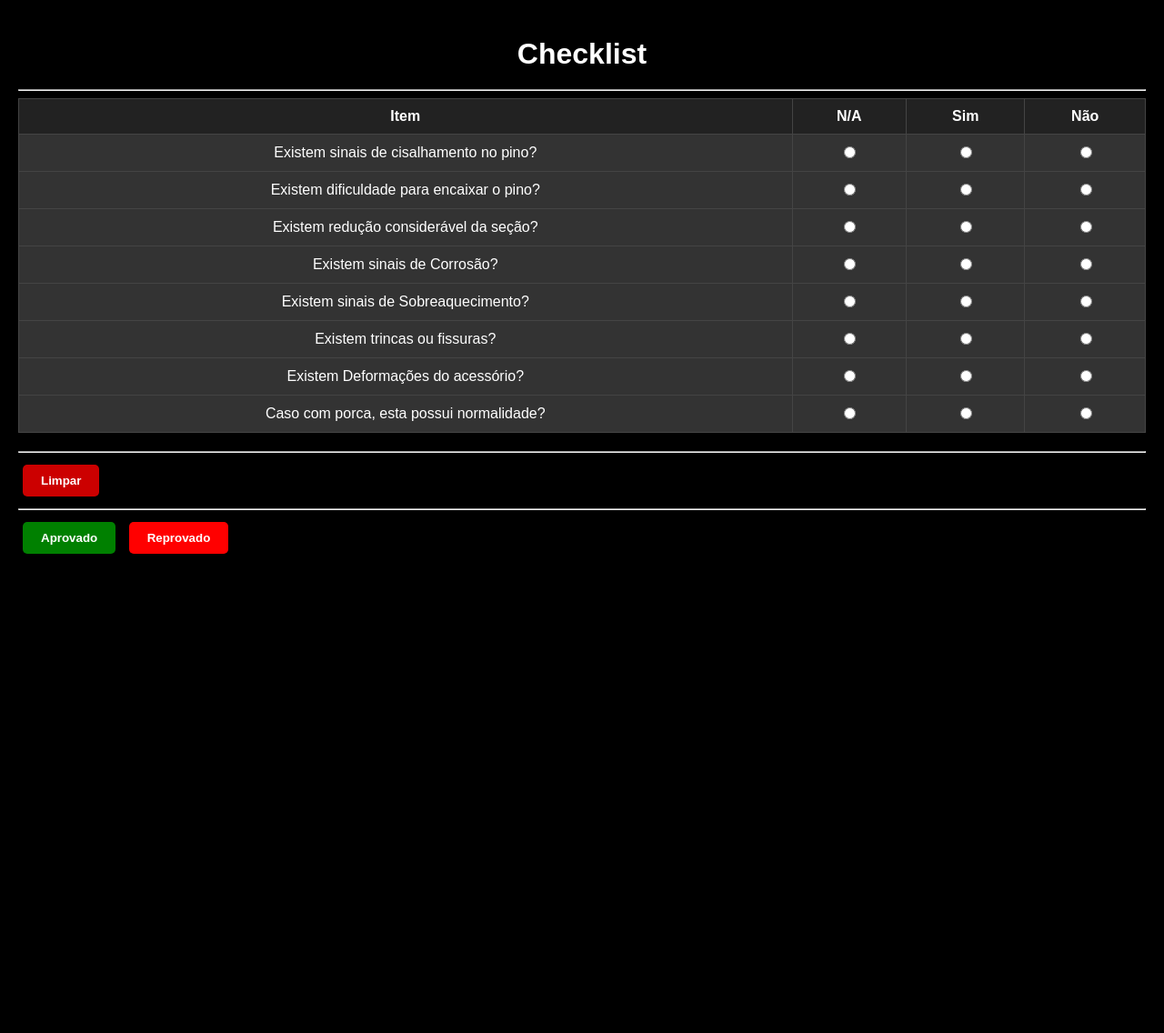
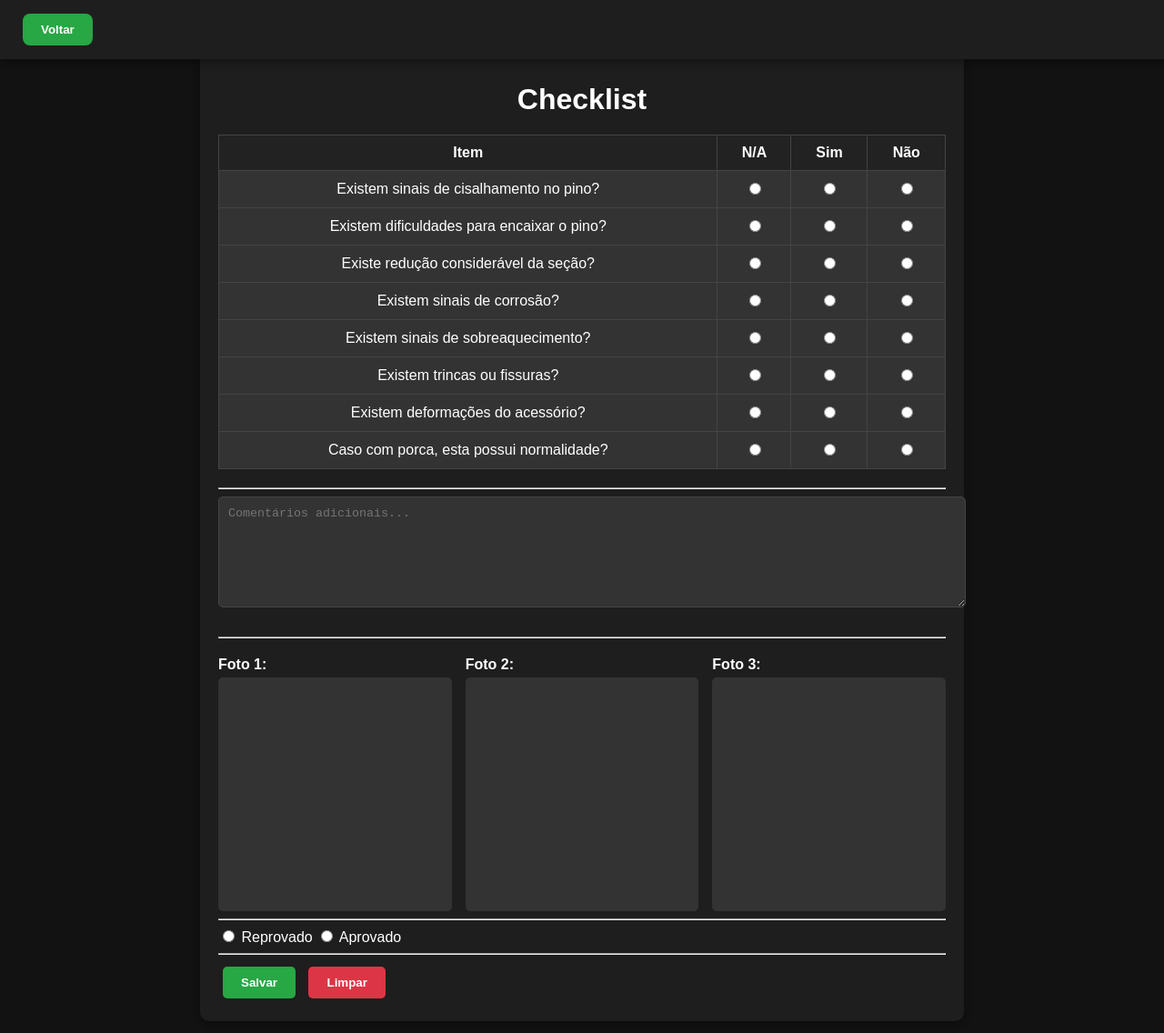
Before and after one commit to LorenzoBoninPavan/ProjetoDeExtensao, a plain HTML site: page checklist.html in a window 1280 px wide. Shown: the whole page at 91% size. Before the commit the page ends 800 px from the top, so only its background shows below. Drawn offline with Linux system fonts and the light colour scheme.

Commit message:
Add files via upload

```diff
--- a/checklist.html
+++ b/checklist.html
@@ -1,40 +1,90 @@
 <!DOCTYPE html>
 <html lang="pt-BR">
+
 <head>
     <meta charset="UTF-8">
     <meta name="viewport" content="width=device-width, initial-scale=1.0">
     <title>Inspeção</title>
     <style>
+        .menu {
+            position: fixed;
+            top: 0;
+            left: 0;
+            width: 100%;
+            background-color: #1e1e1e;
+            padding: 10px 20px;
+            display: flex;
+            justify-content: flex-start;
+            align-items: center;
+            box-shadow: 0 4px 8px rgba(0, 0, 0, 0.3);
+            z-index: 1000;
+        }
+
+        .menu .button {
+            padding: 10px 20px;
+            border: none;
+            border-radius: 8px;
+            background-color: #28a745;
+            color: #fff;
+            font-weight: bold;
+            cursor: pointer;
+            transition: background-color 0.3s, transform 0.2s, box-shadow 0.3s;
+        }
+
+        .menu .button:hover {
+            background-color: #218838;
+            transform: scale(1.05);
+            box-shadow: 0 4px 12px rgba(0, 0, 0, 0.4);
+        }
+
+        .menu .button:active {
+            transform: scale(1);
+            box-shadow: 0 2px 6px rgba(0, 0, 0, 0.2);
+        }
+
         body {
-            background-color: #000;
+            background-color: #121212;
             color: #fff;
             font-family: Arial, sans-serif;
             margin: 0;
             padding: 0;
         }
+
         .container {
+            max-width: 800px;
+            margin: 50px auto;
             padding: 20px;
+            background-color: #1e1e1e;
+            border-radius: 10px;
+            box-shadow: 0 4px 8px rgba(0, 0, 0, 0.3);
         }
+
         h1 {
             text-align: center;
             margin-bottom: 20px;
         }
+
         table {
             width: 100%;
             border-collapse: collapse;
             margin-bottom: 20px;
         }
-        th, td {
+
+        th,
+        td {
             border: 1px solid #444;
             padding: 10px;
             text-align: center;
         }
+
         th {
             background-color: #222;
         }
+
         td {
             background-color: #333;
         }
+
         .button {
             padding: 10px 20px;
             border: none;
@@ -43,22 +93,51 @@
             font-weight: bold;
             cursor: pointer;
             margin: 5px;
+            transition: background-color 0.3s, transform 0.2s, box-shadow 0.3s;
         }
+
         .button:hover {
-            opacity: 0.9;
+            transform: scale(1.05);
+            box-shadow: 0 4px 12px rgba(0, 0, 0, 0.4);
         }
+
+        .button:active {
+            transform: scale(1);
+            box-shadow: 0 2px 6px rgba(0, 0, 0, 0.2);
+        }
+
         .button-save {
-            background-color: #ff0000;
+            background-color: #28a745;
         }
+
+        .button-save:hover {
+            background-color: #218838;
+        }
+
         .button-clear {
-            background-color: #cc0000;
+            background-color: #dc3545;
         }
+
+        .button-clear:hover {
+            background-color: #c82333;
+        }
+
         .button-approve {
-            background-color: #008000;
+            background-color: #007bff;
         }
+
+        .button-approve:hover {
+            background-color: #0056b3;
+        }
+
         .button-disapprove {
             background-color: #ff0000;
         }
+
+        .button-disapprove:hover {
+            background-color: #c82333;
+        }
+
         .custom-alert {
             background-color: #444;
             color: #fff;
@@ -69,9 +148,89 @@
             margin: 20px auto;
             display: none;
         }
+
+        textarea {
+            width: 100%;
+            height: 100px;
+            background-color: #333;
+            color: #fff;
+            border: 1px solid #444;
+            border-radius: 5px;
+            padding: 10px;
+            margin-bottom: 20px;
+        }
+
+        textarea:focus {
+            border-color: #28a745;
+            box-shadow: 0 0 5px rgba(40, 167, 69, 0.5);
+        }
+
+        .photo-input-group {
+            display: flex;
+            gap: 15px;
+            justify-content: space-between;
+            margin-top: 20px;
+        }
+
+        .photo-input {
+            flex: 1;
+            min-width: 70px;
+            /* Tamanho menor dos quadrados */
+            position: relative;
+        }
+
+        .photo-input label {
+            display: block;
+            margin-bottom: 5px;
+            font-weight: bold;
+            color: #fff;
+        }
+
+        .photo-input input[type="file"] {
+            width: 100%;
+            height: 0;
+            padding-top: 100%;
+            /* Garante a proporção quadrada */
+            background-color: #333;
+            border: none;
+            border-radius: 5px;
+            overflow: hidden;
+            cursor: pointer;
+            position: relative;
+            display: block;
+            object-fit: cover;
+            /* Mantém a imagem quadrada e preenche o espaço */
+        }
+
+        .photo-input input[type="file"]::file-selector-button {
+            background-color: #28a745;
+            color: #fff;
+            padding: 5px 10px;
+            border: none;
+            border-radius: 5px;
+            cursor: pointer;
+            transition: background-color 0.3s;
+        }
+
+        .photo-input input[type="file"]::file-selector-button:hover {
+            background-color: #218838;
+        }
+
+        .approval {
+            text-align: center;
+            margin: 15px 0;
+        }
+
+        .approval label {
+            margin-right: 10px;
+        }
     </style>
 </head>
+
 <body>
+    <div class="menu">
+        <button type="button" class="button" onclick="history.back()">Voltar</button>
+    </div>
     <div class="container">
         <h1>Checklist</h1>
         <table>
@@ -90,71 +249,107 @@
                     <td><input type="radio" name="item1" value="sim"></td>
                     <td><input type="radio" name="item1" value="nao"></td>
                 </tr>
-                    <hr>
                 <tr>
-                        <td>Existem dificuldade para encaixar o pino?</td>
+                    <td>Existem dificuldades para encaixar o pino?</td>
                     <td><input type="radio" name="item2" value="na"></td>
                     <td><input type="radio" name="item2" value="sim"></td>
                     <td><input type="radio" name="item2" value="nao"></td>
                 </tr>
                 <tr>
-                        <td>Existem redução considerável da seção?</td>
+                    <td>Existe redução considerável da seção?</td>
                     <td><input type="radio" name="item3" value="na"></td>
                     <td><input type="radio" name="item3" value="sim"></td>
                     <td><input type="radio" name="item3" value="nao"></td>
                 </tr>
                 <tr>
-                        <td>Existem sinais de Corrosão?</td>
-                        <td><input type="radio" name="item3" value="na"></td>
-                        <td><input type="radio" name="item3" value="sim"></td>
-                        <td><input type="radio" name="item3" value="nao"></td>
+                    <td>Existem sinais de corrosão?</td>
+                    <td><input type="radio" name="item4" value="na"></td>
+                    <td><input type="radio" name="item4" value="sim"></td>
+                    <td><input type="radio" name="item4" value="nao"></td>
                 </tr>
                 <tr>
-                        <td>Existem sinais de Sobreaquecimento?</td>
-                        <td><input type="radio" name="item3" value="na"></td>
-                        <td><input type="radio" name="item3" value="sim"></td>
-                        <td><input type="radio" name="item3" value="nao"></td>
+                    <td>Existem sinais de sobreaquecimento?</td>
+                    <td><input type="radio" name="item5" value="na"></td>
+                    <td><input type="radio" name="item5" value="sim"></td>
+                    <td><input type="radio" name="item5" value="nao"></td>
                 </tr>
                 <tr>
                     <td>Existem trincas ou fissuras?</td>
-                        <td><input type="radio" name="item3" value="na"></td>
-                        <td><input type="radio" name="item3" value="sim"></td>
-                        <td><input type="radio" name="item3" value="nao"></td>
+                    <td><input type="radio" name="item6" value="na"></td>
+                    <td><input type="radio" name="item6" value="sim"></td>
+                    <td><input type="radio" name="item6" value="nao"></td>
                 </tr>
                 <tr>
-                        <td>Existem Deformações do acessório?</td>
-                        <td><input type="radio" name="item3" value="na"></td>
-                        <td><input type="radio" name="item3" value="sim"></td>
-                        <td><input type="radio" name="item3" value="nao"></td>
+                    <td>Existem deformações do acessório?</td>
+                    <td><input type="radio" name="item7" value="na"></td>
+                    <td><input type="radio" name="item7" value="sim"></td>
+                    <td><input type="radio" name="item7" value="nao"></td>
                 </tr>
                 <tr>
                     <td>Caso com porca, esta possui normalidade?</td>
-                        <td><input type="radio" name="item3" value="na"></td>
-                        <td><input type="radio" name="item3" value="sim"></td>
-                        <td><input type="radio" name="item3" value="nao"></td>
+                    <td><input type="radio" name="item8" value="na"></td>
+                    <td><input type="radio" name="item8" value="sim"></td>
+                    <td><input type="radio" name="item8" value="nao"></td>
                 </tr>
             </tbody>
         </table>
         <hr>
+        <!-- Área de Texto -->
+        <textarea placeholder="Comentários adicionais..."></textarea>
+        <!-- Campos para Fotos -->
+        <hr>
+        <div class="photo-input-group">
+            <div class="photo-input">
+                <label for="photo1">Foto 1:</label>
+                <input type="file" id="photo1" name="photo1" accept="image/*">
+            </div>
+            <div class="photo-input">
+                <label for="photo2">Foto 2:</label>
+                <input type="file" id="photo2" name="photo2" accept="image/*">
+            </div>
+            <div class="photo-input">
+                <label for="photo3">Foto 3:</label>
+                <input type="file" id="photo3" name="photo3" accept="image/*">
+            </div>
+        </div>
+        <!-- Botões de Aprovação/Reprovação -->
+        <hr>
+        <div>
+            <!-- Radios para seleção de aprovação -->
+            <input type="radio" name="approval" value="reprovado"> Reprovado
+            <input type="radio" name="approval" value="aprovado"> Aprovado
+        </div>
+        <hr>
+        <!-- Botões de Ação -->
         <div id="customAlert" class="custom-alert"></div>
-               <!-- <button class="button button-save" onclick="showAlert('Checklist salva!', '#ff0000')">Salvar</button>-->
+        <button class="button button-save" onclick="confirmSave()">Salvar</button>
         <button class="button button-clear" onclick="showAlert('Checklist limpa!', '#cc0000')">Limpar</button>
-                <br><hr>
-                <button class="button button-approve" onclick="showAlert('Checklist aprovado!', '#008000')">Aprovado</button>
-                <button class="button button-disapprove" onclick="showAlert('Checklist reprovado!', '#ff0000')">Reprovado</button>
-            </div>
 
         <script>
+            function confirmSave() {
+                // Exibe uma caixa de confirmação para o usuário
+                var userConfirmation = window.confirm('Você deseja salvar a inspeção?');
+
+                // Se o usuário clicar em "OK", salva e redireciona
+                if (userConfirmation) {
+                    showAlert('Inspeção salva!', '#28a745');
+                    window.location.href = 'index.html';
+                }
+            }
+
+            // Função para exibir alertas personalizados
             function showAlert(message, color) {
-                    const alertBox = document.getElementById('customAlert');
-                    alertBox.style.backgroundColor = color;
-                    alertBox.textContent = message;
-                    alertBox.style.display = 'block';
-                    setTimeout(() => {
-                        alertBox.style.display = 'none';
-                        window.location.href = 'index.html';
+                var alertDiv = document.getElementById('customAlert');
+                alertDiv.style.backgroundColor = color;
+                alertDiv.textContent = message;
+                alertDiv.style.display = 'block';
+
+                // Esconde o alerta após 3 segundos
+                setTimeout(function () {
+                    alertDiv.style.display = 'none';
                 }, 3000);
             }
         </script>
 </body>
+
 </html>
```
Lines whose indentation alone changed are shown as unchanged.
